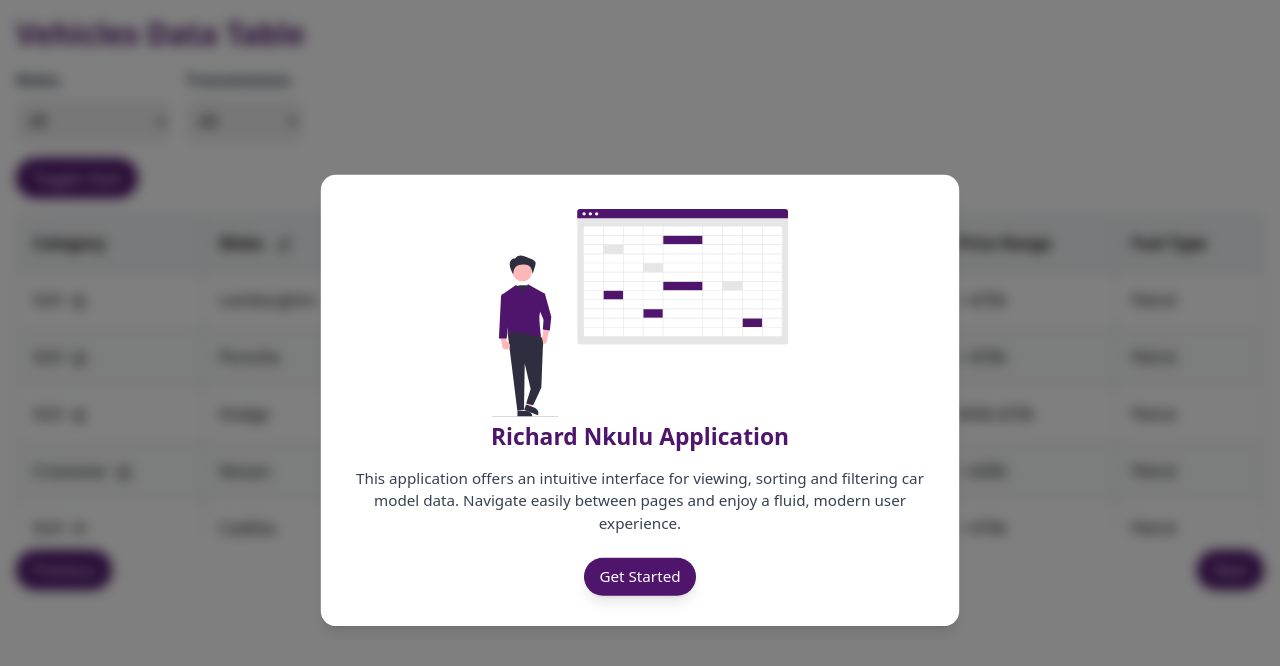
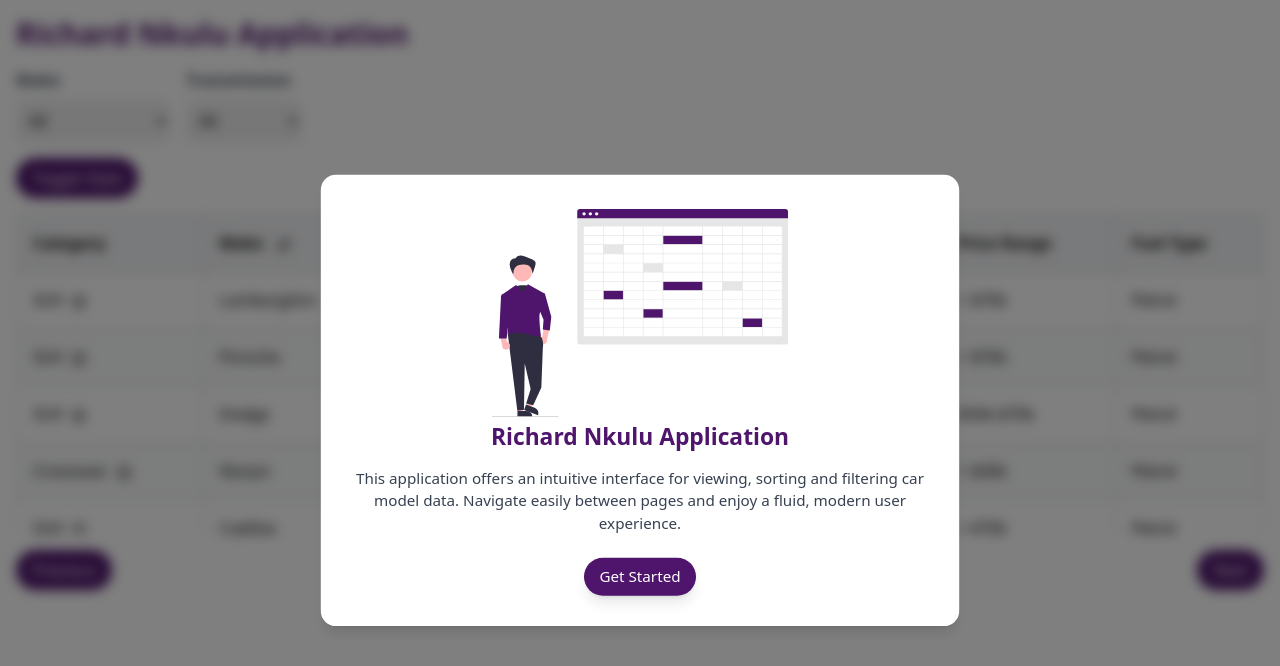
Before and after one commit to RichardNk24/prime-nearshore-assessment, a React (Vite) app: page / in a window 1280 px wide. Shown: the top 666 px of the page. Built offline with nearby package versions, Linux system fonts and the light colour scheme.

Commit message:
changed title

```diff
--- a/src/App.tsx
+++ b/src/App.tsx
@@ -116,7 +116,7 @@ const App: React.FC = () => {
     <div className="relative">
       <Modal isOpen={isModalOpen} onClose={() => setIsModalOpen(false)} />
       <div className={`container mx-auto p-4 ${isModalOpen ? 'blur-sm' : ''}`}>
-        <h1 className="text-3xl font-bold mb-4 text-PrimeNearshore">Vehicles Data Table</h1>
+        <h1 className="text-3xl font-bold mb-4 text-PrimeNearshore">Richard Nkulu Application</h1>
 
         <div className="flex flex-col md:flex-row gap-4 mb-4">
           <Filter
```
